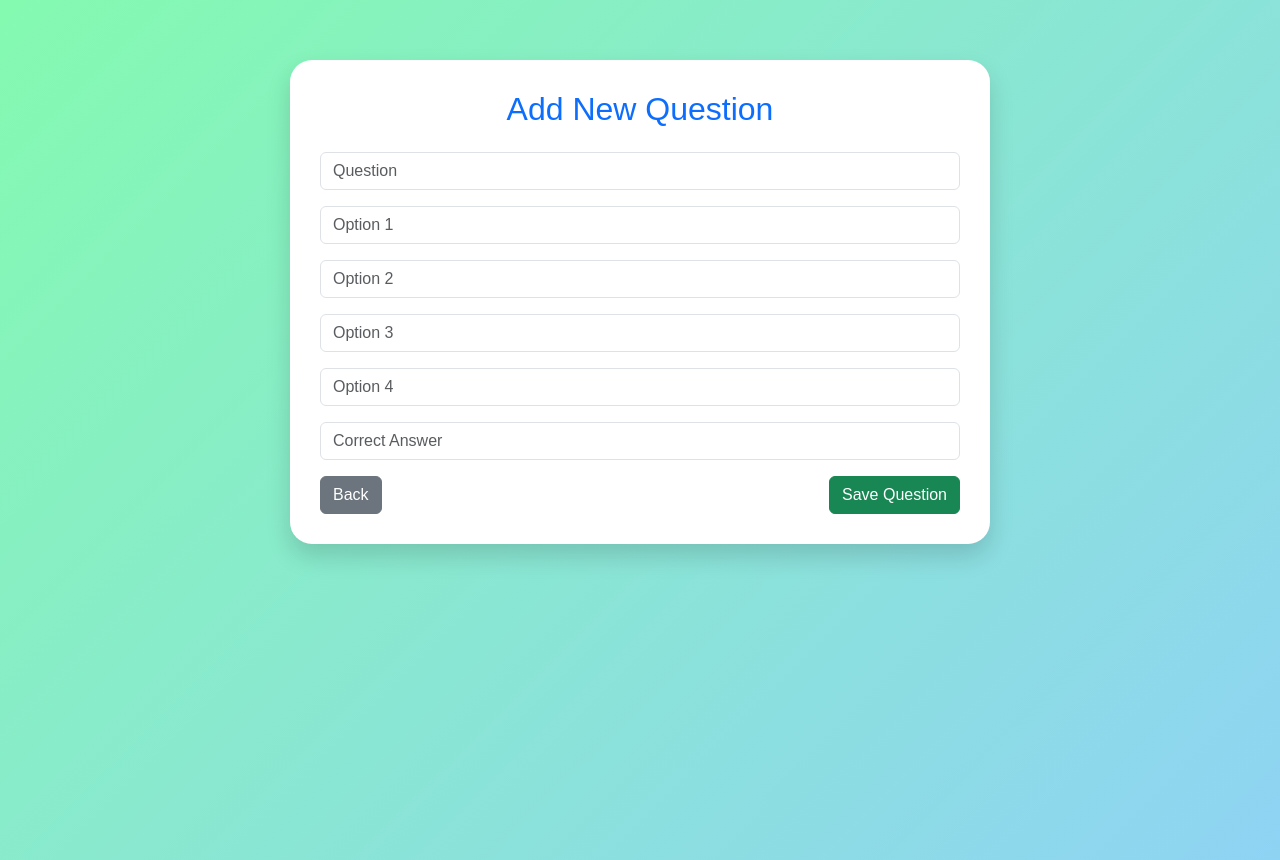
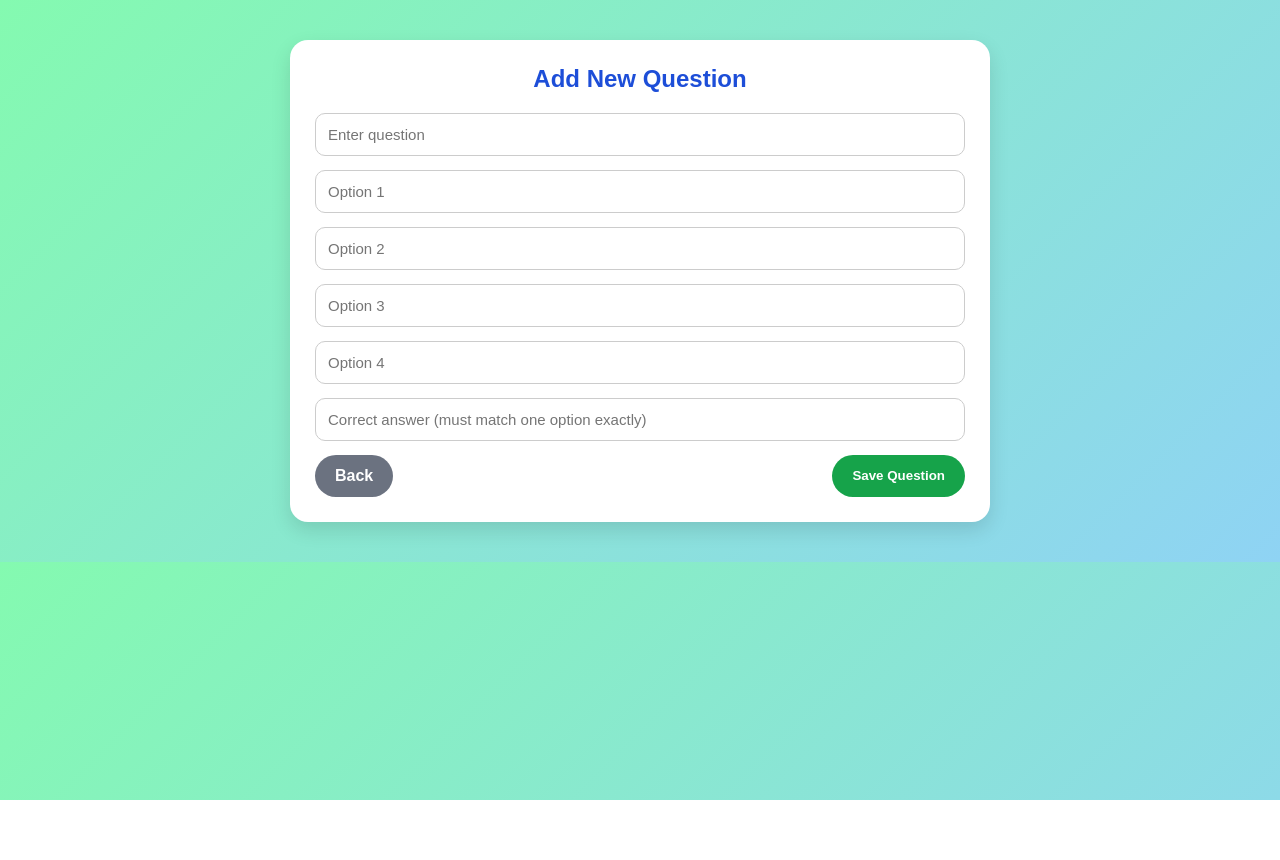
Before and after one commit to ifelodun/IFELODUN-CSC-201-CBT-System-, a Flask app: page /add in a window 1280 px wide. After the commit the page ends 800 px from the top, so only its background shows below. Run offline with Flask 3, Linux system fonts and the light colour scheme; the visitor is signed in with stand-in values (Sample User, id 1).

Commit message:
Update add.html

```diff
--- a/templates/add.html
+++ b/templates/add.html
@@ -3,45 +3,85 @@
 <head>
     <title>Add Question</title>
     <meta name="viewport" content="width=device-width, initial-scale=1">
-    <link href="https://cdn.jsdelivr.net/npm/bootstrap@5.3.0/dist/css/bootstrap.min.css" rel="stylesheet">
     <style>
         body{
+            margin:0;
+            font-family: Arial, sans-serif;
             background: linear-gradient(135deg, #84fab0, #8fd3f4);
-            min-height:100vh;
-            font-family: Arial, sans-serif;
         }
-        .form-card{
+
+        .container{
+            width:90%;
             max-width:700px;
-            margin:60px auto;
+            margin:40px auto;
+        }
+
+        .card{
             background:white;
+            border-radius:18px;
+            box-shadow:0 8px 20px rgba(0,0,0,0.12);
+            padding:25px;
+        }
+
+        h2{
+            margin-top:0;
+            text-align:center;
+            color:#1d4ed8;
+        }
+
+        input{
+            width:100%;
+            box-sizing:border-box;
+            padding:12px;
+            margin-bottom:14px;
+            border:1px solid #ccc;
+            border-radius:10px;
+            font-size:15px;
+        }
+
+        .buttons{
+            display:flex;
+            justify-content:space-between;
+            gap:10px;
+            flex-wrap:wrap;
+        }
+
+        .btn{
+            text-decoration:none;
             border:none;
-            border-radius:22px;
-            box-shadow:0 12px 24px rgba(0,0,0,0.15);
-            padding:30px;
+            padding:12px 20px;
+            border-radius:24px;
+            color:white;
+            font-weight:bold;
+            cursor:pointer;
+            display:inline-block;
         }
+
+        .btn-back{ background:#6b7280; }
+        .btn-save{ background:#16a34a; }
     </style>
 </head>
 <body>
 
-<div class="container">
-    <div class="form-card">
-        <h2 class="mb-4 text-center text-primary">Add New Question</h2>
+    <div class="container">
+        <div class="card">
+            <h2>Add New Question</h2>
 
-        <form method="POST">
-            <input name="question" class="form-control mb-3" placeholder="Question">
-            <input name="opt1" class="form-control mb-3" placeholder="Option 1">
-            <input name="opt2" class="form-control mb-3" placeholder="Option 2">
-            <input name="opt3" class="form-control mb-3" placeholder="Option 3">
-            <input name="opt4" class="form-control mb-3" placeholder="Option 4">
-            <input name="answer" class="form-control mb-3" placeholder="Correct Answer">
+            <form method="POST">
+                <input name="question" placeholder="Enter question" required>
+                <input name="opt1" placeholder="Option 1" required>
+                <input name="opt2" placeholder="Option 2" required>
+                <input name="opt3" placeholder="Option 3" required>
+                <input name="opt4" placeholder="Option 4" required>
+                <input name="answer" placeholder="Correct answer (must match one option exactly)" required>
 
-            <div class="d-flex justify-content-between">
-                <a href="/admin" class="btn btn-secondary">Back</a>
-                <button class="btn btn-success">Save Question</button>
-            </div>
-        </form>
+                <div class="buttons">
+                    <a href="/admin" class="btn btn-back">Back</a>
+                    <button type="submit" class="btn btn-save">Save Question</button>
+                </div>
+            </form>
+        </div>
     </div>
-</div>
 
 </body>
 </html>
```
